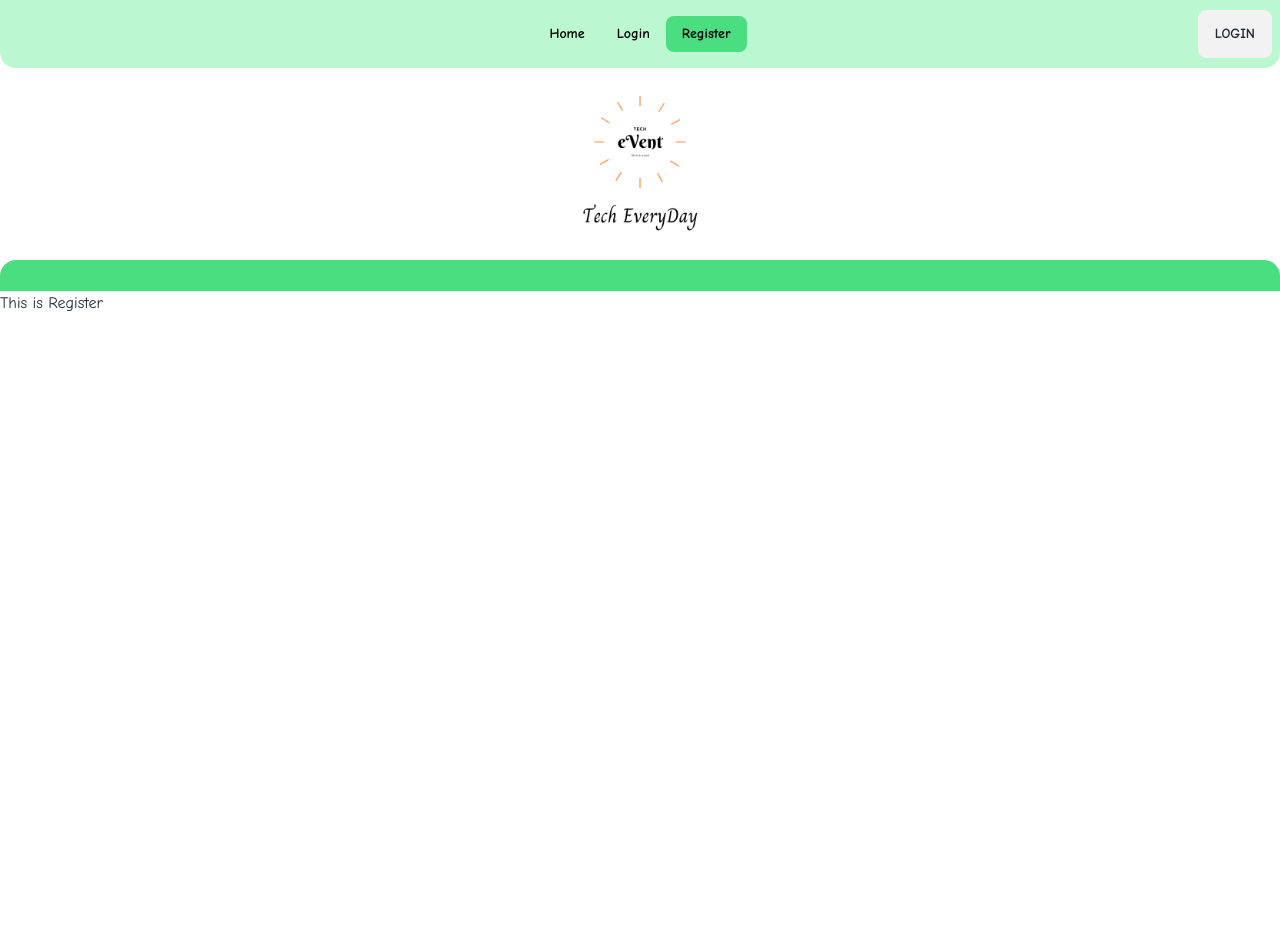
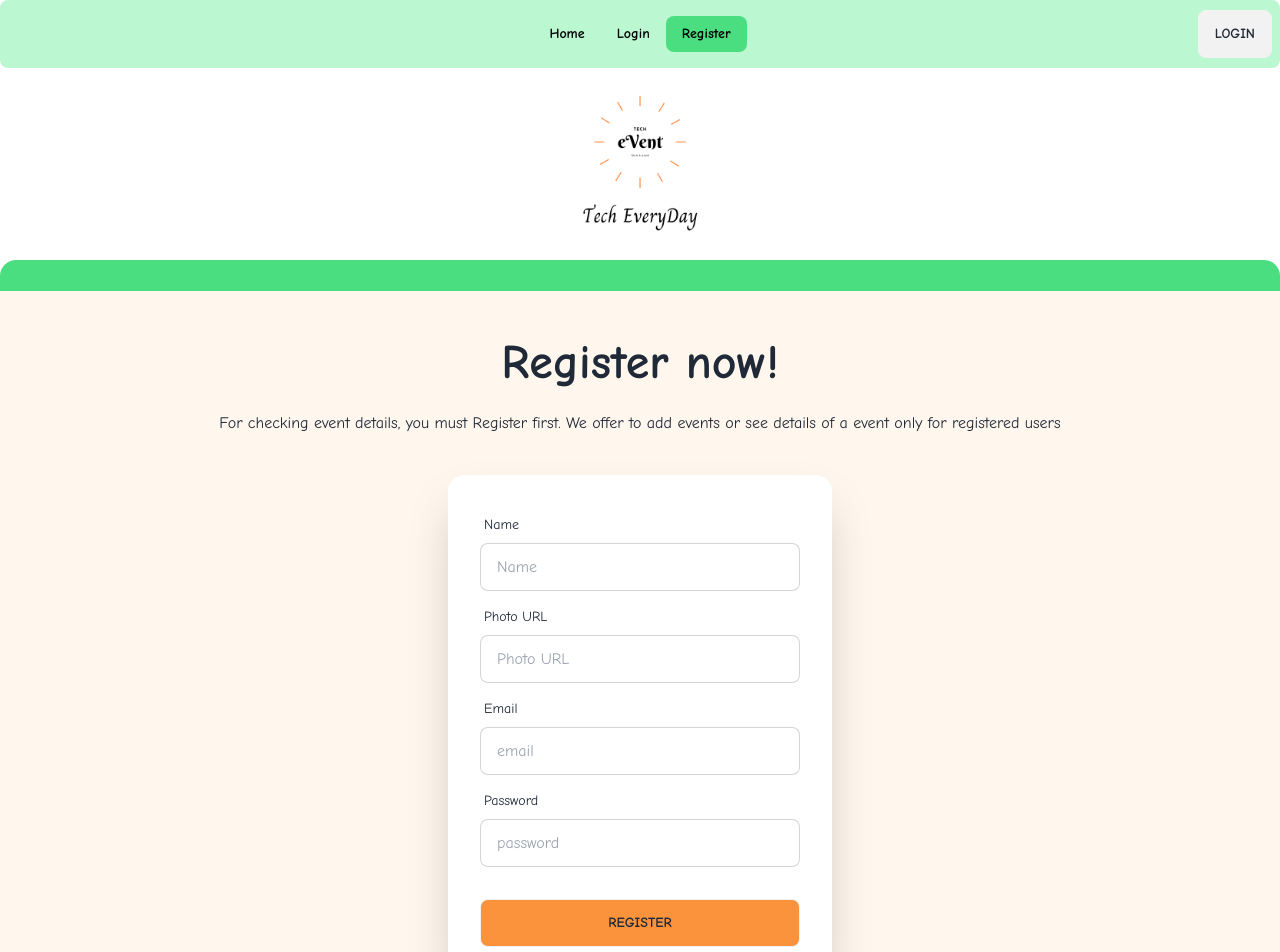
Before and after one commit to mdsayedhasann/event-management-react-website, a React (Vite) app: page /register in a window 1280 px wide. Shown: the top 952 px of the page. Before the commit the page ends 800 px from the top, so only its background shows below. Built offline with nearby package versions, Linux system fonts and the light colour scheme; no server answers.

Commit message:
User Registration and Logout function setup and redirect to Homepage after successfull registration & Also show Logout button in the Nav when someone logged in and if anyoune logged out its showing Login

```diff
--- a/package.json
+++ b/package.json
@@ -16,6 +16,7 @@
     "react": "^18.2.0",
     "react-dom": "^18.2.0",
     "react-router-dom": "^6.16.0",
+    "react-toastify": "^9.1.3",
     "sort-by": "^1.2.0"
   },
   "devDependencies": {
--- /dev/null
+++ b/src/AuthProvider/AuthProvider.jsx
@@ -0,0 +1,41 @@
+/* eslint-disable react/prop-types */
+import { createContext, useEffect, useState } from "react";
+import auth from "../firebase/firebase.init";
+import {
+  createUserWithEmailAndPassword,
+  onAuthStateChanged,
+  signOut,
+} from "firebase/auth";
+
+export const AuthContext = createContext(null);
+const AuthProvider = ({ children }) => {
+  const [user, setUser] = useState(null);
+
+  // User Registration Start
+  const createUser = (email, password) => {
+    return createUserWithEmailAndPassword(auth, email, password);
+  };
+  // User Registration End
+
+  //   User Logout Start
+  const logout = () => {
+    return signOut(auth);
+  };
+  //   User Logout End
+
+  useEffect(() => {
+    const unsubscribe = onAuthStateChanged(auth, (currentuser) => {
+      setUser(currentuser);
+    });
+    return () => {
+      unsubscribe;
+    };
+  }, []);
+
+  const AuthInfo = { user, createUser, logout };
+  return (
+    <AuthContext.Provider value={AuthInfo}>{children}</AuthContext.Provider>
+  );
+};
+
+export default AuthProvider;
--- a/src/pages/Login/Login.jsx
+++ b/src/pages/Login/Login.jsx
@@ -1,17 +1,70 @@
-import React from 'react';
-import Navbar from '../../shared/Header/Navbar';
-import Logo from '../../shared/Logo/Logo';
+import React from "react";
+import Navbar from "../../shared/Header/Navbar";
+import Logo from "../../shared/Logo/Logo";
+import { Link } from "react-router-dom";
 
 const Login = () => {
-    return (
-        <div>
-            <Navbar></Navbar>
-            <Logo></Logo>
-            <h1>
-                This Is Login
-            </h1>
+  const handleLogin = (e) => {
+    e.preventDefault();
+    const form = e.target;
+    const email = form.email.value;
+    const password = form.password.value;
+    console.log(email, password);
+  };
+  return (
+    <div>
+      <Navbar></Navbar>
+      <Logo></Logo>
+      <div className="hero min-h-screen bg-orange-50">
+        <div className="hero-content flex-col ">
+          <div className="text-center">
+            <h1 className="text-5xl font-bold">Login now!</h1>
+            <p className="py-6">
+              For checking event details, you must login first. We offer to add
+              events or see details of a event only for registered users
+            </p>
+          </div>
+          <div className="card flex-shrink-0 w-full max-w-sm shadow-2xl bg-base-100">
+            <form className="card-body" onSubmit={handleLogin}>
+              <div className="form-control">
+                <label className="label">
+                  <span className="label-text">Email</span>
+                </label>
+                <input
+                  type="email"
+                  name="email"
+                  placeholder="email"
+                  className="input input-bordered"
+                  required
+                />
+              </div>
+              <div className="form-control">
+                <label className="label">
+                  <span className="label-text">Password</span>
+                </label>
+                <input
+                  type="password"
+                  name="password"
+                  placeholder="password"
+                  className="input input-bordered"
+                  required
+                />
+              </div>
+              <div className="form-control mt-6">
+                <button className="btn bg-orange-400">Login</button>
+              </div>
+            </form>
+          </div>
+          <div className="my-3">
+            <p>
+              Don't have a account?
+              <span className="text-orange-500 px-3"> <Link to='/register'>Register</Link> </span>
+            </p>
+          </div>
         </div>
-    );
+      </div>
+    </div>
+  );
 };
 
 export default Login;
--- a/src/pages/Register/Register.jsx
+++ b/src/pages/Register/Register.jsx
@@ -1,18 +1,191 @@
-import React from 'react';
-import Navbar from '../../shared/Header/Navbar';
-import Logo from '../../shared/Logo/Logo';
-import TopHeader from '../../shared/Header/TopHeader';
+import Navbar from "../../shared/Header/Navbar";
+import Logo from "../../shared/Logo/Logo";
+import TopHeader from "../../shared/Header/TopHeader";
+import { Link, useNavigate } from "react-router-dom";
+import { useContext } from "react";
+import { AuthContext } from "../../AuthProvider/AuthProvider";
+
+// React Toast
+import { ToastContainer, toast } from "react-toastify";
+import "react-toastify/dist/ReactToastify.css";
 
 const Register = () => {
+  const { createUser } = useContext(AuthContext);
+  const navigate = useNavigate();
+
+  const handleRegister = (e) => {
+    e.preventDefault();
+    const form = e.target;
+    const email = form.email.value;
+    const password = form.password.value;
+    console.log(email, password);
+
+    if (password.length < 6) {
+      toast.error("Password must be at least 6 character", {
+        position: "bottom-center",
+        autoClose: 5000,
+        hideProgressBar: false,
+        closeOnClick: true,
+        pauseOnHover: true,
+        draggable: true,
+        progress: undefined,
+        theme: "light",
+      });
+
+      return;
+    } else if (!/[A-Z]/.test(password)) {
+      toast.error("You should use at least one uppercase", {
+        position: "bottom-center",
+        autoClose: 5000,
+        hideProgressBar: false,
+        closeOnClick: true,
+        pauseOnHover: true,
+        draggable: true,
+        progress: undefined,
+        theme: "light",
+      });
+      return;
+    } else if (!/[0-9]/.test(password)) {
+      toast.error("You should use at least one number", {
+        position: "bottom-center",
+        autoClose: 5000,
+        hideProgressBar: false,
+        closeOnClick: true,
+        pauseOnHover: true,
+        draggable: true,
+        progress: undefined,
+        theme: "light",
+      });
+      return;
+    }
+
+    createUser(email, password)
+      .then(() => {
+        e.target.reset();
+
+        toast.success("Registration Successfull", {
+          position: "bottom-right",
+          autoClose: 5000,
+          hideProgressBar: false,
+          closeOnClick: true,
+          pauseOnHover: true,
+          draggable: true,
+          progress: undefined,
+          theme: "light",
+        });
+
+        navigate("/");
+      })
+      .catch(() => {
+        toast.error("Already registered using this email", {
+          position: "bottom-right",
+          autoClose: 5000,
+          hideProgressBar: false,
+          closeOnClick: true,
+          pauseOnHover: true,
+          draggable: true,
+          progress: undefined,
+          theme: "light",
+        });
+      });
+  };
+
   return (
     <div>
       <Navbar></Navbar>
       <Logo></Logo>
       <TopHeader></TopHeader>
-            <h2>
-                This is Register
+      <div>
+        <div className="hero min-h-screen bg-orange-50">
+          <div className="hero-content flex-col ">
+            <div className="text-center">
+              <h1 className="text-5xl font-bold">Register now!</h1>
+              <p className="py-6">
+                For checking event details, you must Register first. We offer to
+                add events or see details of a event only for registered users
+              </p>
+            </div>
+            <div className="card flex-shrink-0 w-full max-w-sm shadow-2xl bg-base-100">
+              <form className="card-body" onSubmit={handleRegister}>
+                <div className="form-control">
+                  <label className="label">
+                    <span className="label-text">Name</span>
+                  </label>
+                  <input
+                    type="text"
+                    name="Name"
+                    placeholder="Name"
+                    className="input input-bordered"
+                    required
+                  />
+                </div>
 
-            </h2>
+                <div className="form-control">
+                  <label className="label">
+                    <span className="label-text">Photo URL</span>
+                  </label>
+                  <input
+                    type="text"
+                    name="photo"
+                    placeholder="Photo URL"
+                    className="input input-bordered"
+                    required
+                  />
+                </div>
+
+                <div className="form-control">
+                  <label className="label">
+                    <span className="label-text">Email</span>
+                  </label>
+                  <input
+                    type="email"
+                    name="email"
+                    placeholder="email"
+                    className="input input-bordered"
+                    required
+                  />
+                </div>
+                <div className="form-control">
+                  <label className="label">
+                    <span className="label-text">Password</span>
+                  </label>
+                  <input
+                    type="password"
+                    name="password"
+                    placeholder="password"
+                    className="input input-bordered"
+                    required
+                  />
+                </div>
+                <div className="form-control mt-6">
+                  <button className="btn bg-orange-400">Register</button>
+                </div>
+              </form>
+              <ToastContainer
+                position="Register Success"
+                autoClose={2000}
+                hideProgressBar={false}
+                newestOnTop={false}
+                closeOnClick
+                rtl={false}
+                pauseOnFocusLoss
+                draggable
+                pauseOnHover
+                theme="light"
+              />
+            </div>
+            <div className="my-3">
+              <p>
+                Already have a account?
+                <span className="text-orange-500 px-3">
+                  {" "}
+                  <Link to="/login">Login</Link>{" "}
+                </span>
+              </p>
+            </div>
+          </div>
+        </div>
+      </div>
     </div>
   );
 };
--- a/src/shared/Header/Navbar.jsx
+++ b/src/shared/Header/Navbar.jsx
@@ -1,9 +1,19 @@
-import React from "react";
+import { useContext } from "react";
 import { NavLink } from "react-router-dom";
 import '../Header/css/navbar.css'
+import { AuthContext } from "../../AuthProvider/AuthProvider";
 
 const Navbar = () => {
-
+  const {user, logout} = useContext(AuthContext)
+  const handleSignOut = () => {
+     logout()
+    .then(() => {
+      console.log('Logout Success');
+    })
+    .catch(error => {
+      console.error(error);
+    })
+  }
     const links = <>
         <li>
             <NavLink className='text-black font-bold hover:bg-green-800' to='/'>
@@ -23,7 +33,7 @@ const Navbar = () => {
     </>
   return (
     <div>
-      <div className="navbar bg-green-200 rounded-b-2xl">
+      <div className="navbar bg-green-200 rounded-lg">
         <div className="navbar-start">
           <div className="dropdown">
             <label tabIndex={0} className="btn btn-ghost lg:hidden">
@@ -53,8 +63,14 @@ const Navbar = () => {
         <div className="navbar-center hidden lg:flex">
           <ul className="menu menu-horizontal px-1">{links}</ul>
         </div>
-        <div className="navbar-end">
-          <a className="btn">Login</a>
+        <div className="navbar-end flex gap-3">
+          {
+            user ? <p> {user.email}  </p> : ''
+          }
+
+          {
+            user ? <a onClick={handleSignOut} className="btn">Logout</a> : <a className="btn">Login</a>
+          }
         </div>
       </div>
     </div>
```
Also changed, not shown: src/main.jsx (+5 -2 lines), src/pages/Home/Home.jsx (+24 -4 lines), 1 other file (tests, documents, lock files or other folders). Lines whose indentation alone changed are shown as unchanged.
